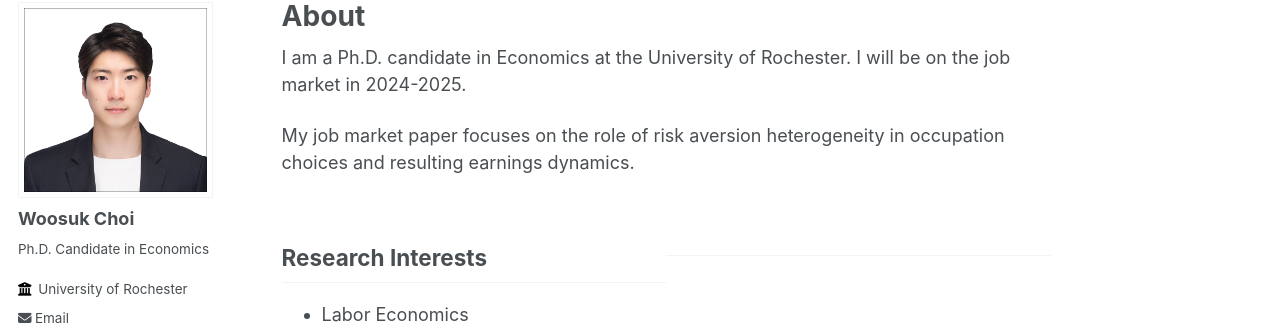
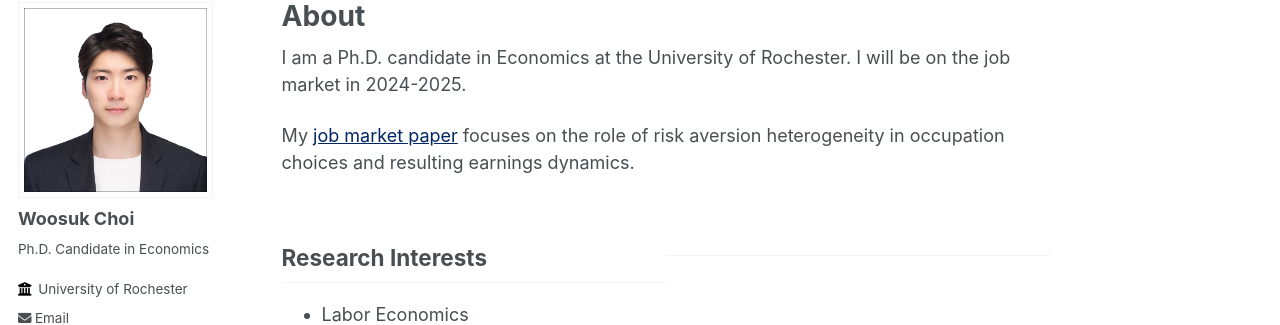
Before and after one commit to woosukchoi/old_page, a Jekyll site: the page built from _pages/about.md, in a window 1280 px wide and 921 px high. Shown: the part 104-429 px from the top of the window. Built offline with Jekyll 4.4.1, drawn with Linux system fonts in a browser that asks for light colours; part of the change alters nothing that is shown.

```diff
--- a/_pages/about.md
+++ b/_pages/about.md
@@ -9,7 +9,7 @@ redirect_from:
 I am a Ph.D. candidate in Economics at the University of Rochester.
 I will be on the job market in 2024-2025.
 
-My job market paper focuses on the role of risk aversion heterogeneity in occupation choices and resulting earnings dynamics.
+My [job market paper](/files/Paper_Woosuk_Risk_Aversion.pdf){:target="_blank" rel="noopener"} focuses on the role of risk aversion heterogeneity in occupation choices and resulting earnings dynamics.
 
 <div style="display: flex;">
   <div style="flex: 1;">
```
